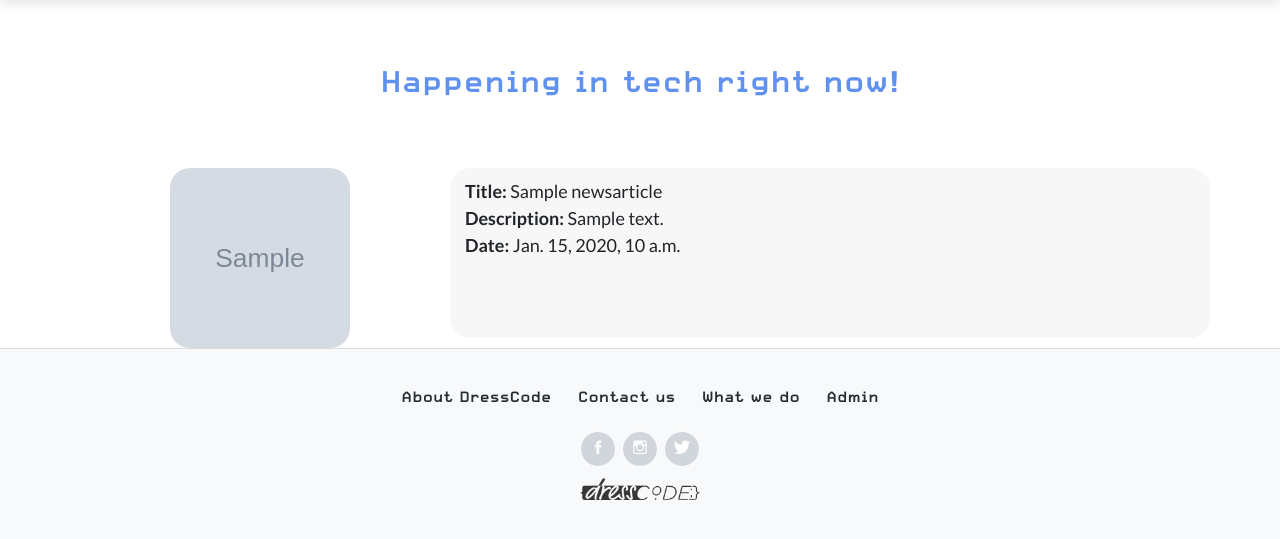
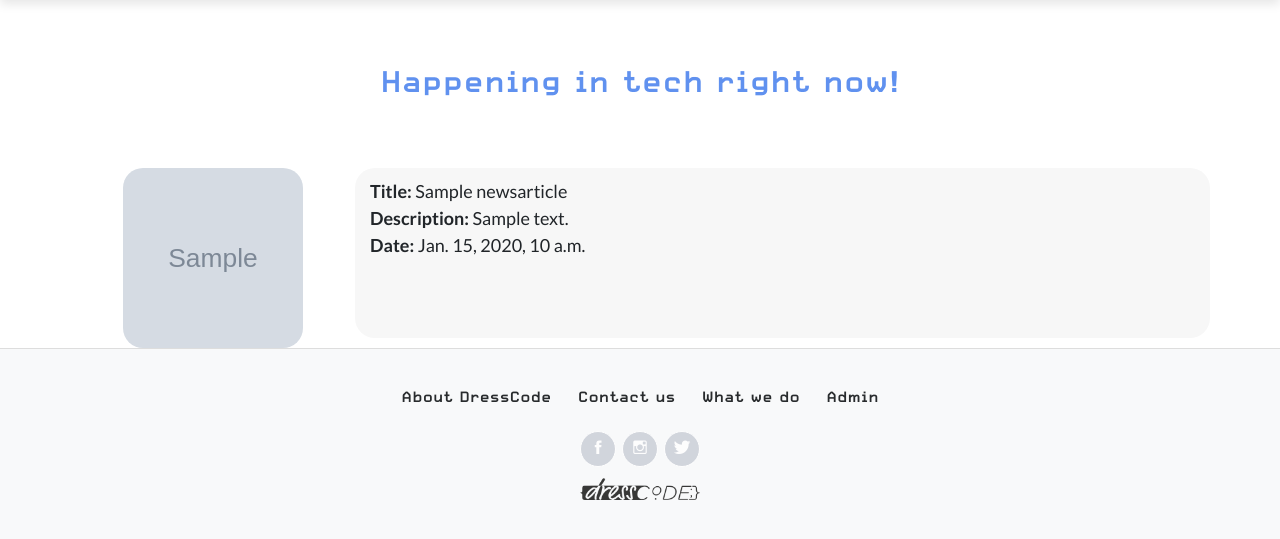
Before and after one commit to Glasgow19/team-8, a Django app: page /news/ in a window 1280 px wide. Shown: the part 89-628 px from the top of the page. Run offline with Django 3.2, Linux system fonts and the light colour scheme; tables that the repository leaves empty hold one stand-in row (values such as "Sample post"); grey boxes marked "Sample" are stand-in pictures; some libraries are stand-ins or nearby versions; some web fonts are replaced.

Commit message:
fixed columns margin in news template

```diff
--- a/templates/news.html
+++ b/templates/news.html
@@ -15,14 +15,14 @@
 {% if news_articles %}
            {% for news in news_articles %}
                 <div class="row margin-top-10">
-                    <div class="col-md-4">
+                    <div class="col-md-3">
                         <div class="text-center">
                             <div>
-                                <a href="{{ news.url }}"><img onclick="increment_article_view({{ news.pk }})" id="myImg" src="{% static news.picture.url %}" class="height-180 width-180 photo-fit-mobile round-edges news-counter" alt="item image"></a>
+                                <a href="{{ news.url }}"><img onclick="increment_article_view({{ news.pk }})" src="{% static news.picture.url %}" class="height-180 width-180 photo-fit-mobile round-edges news-counter" alt="item image"></a>
                             </div>
                         </div>
                     </div>
-                    <div class="text-box text-box-mobile col-md-8 text-justify">
+                    <div class="text-box text-box-mobile col-md-9 text-justify">
                         <div class="row">
                             <span><strong>Title: </strong>{{news.title}}</span>
                         </div>
```
